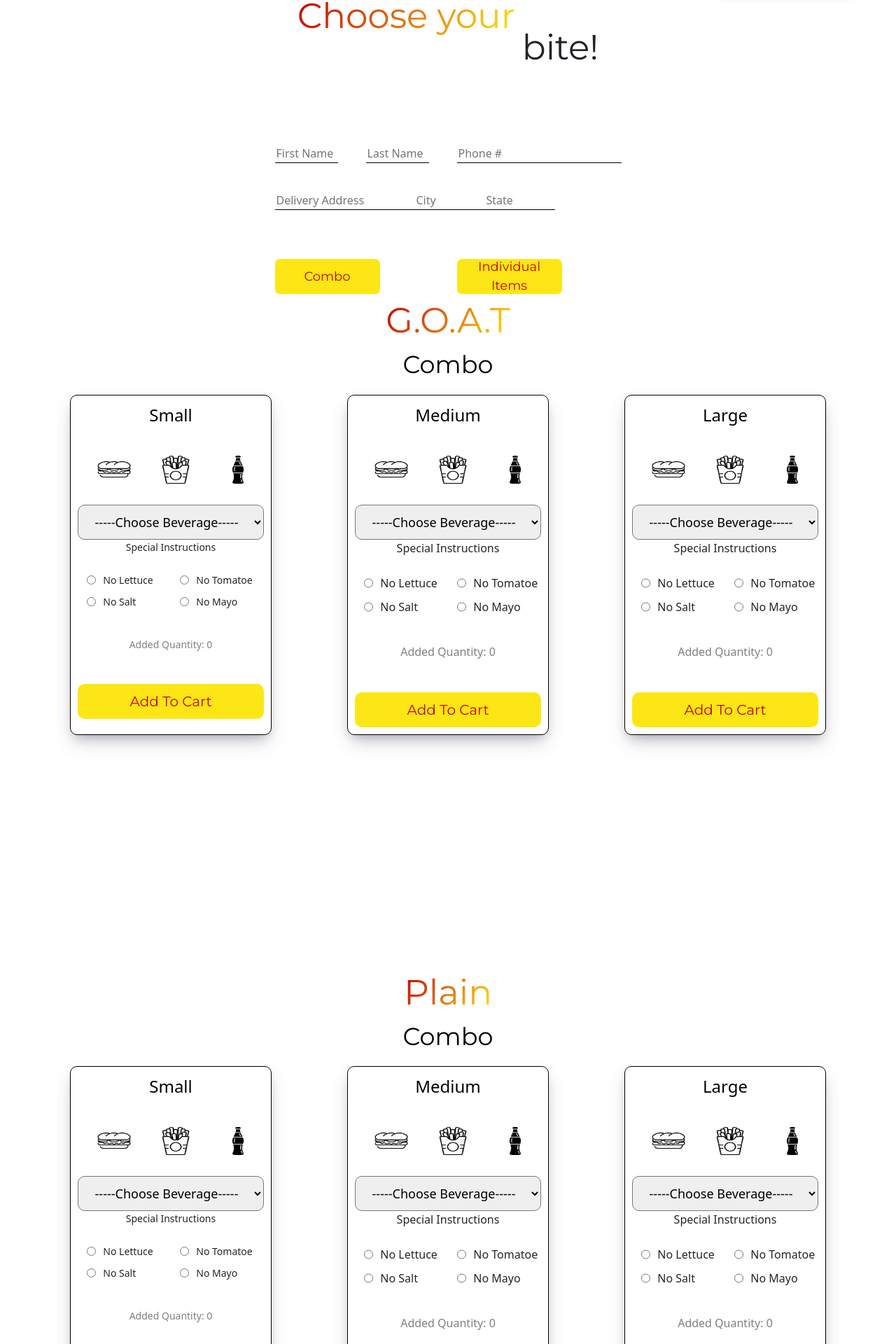
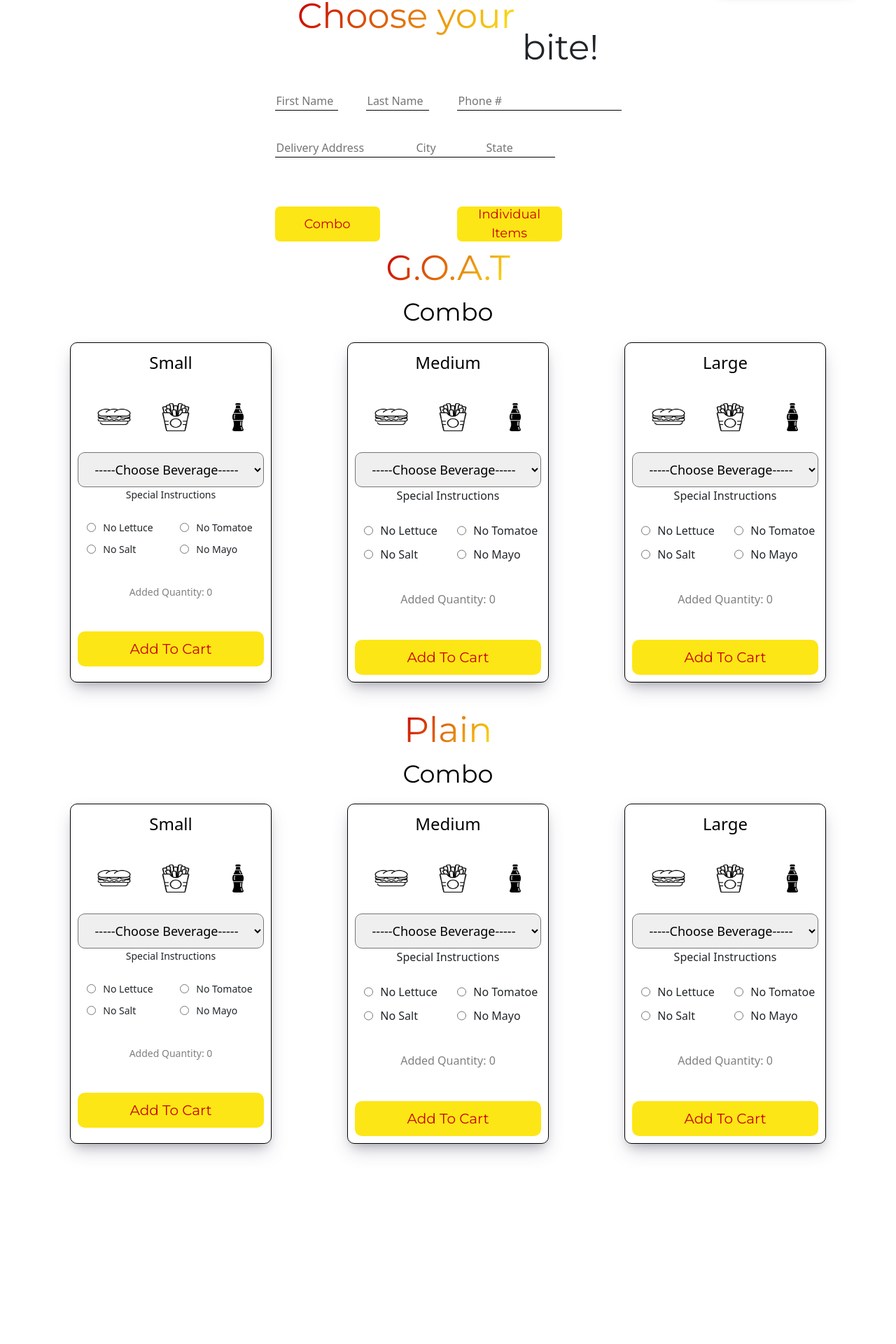
Before and after one commit to JorgeLG87/Lomos-the-G.O.A.T, a React (Vite) app: page /order-now in a window 1280 px wide. Shown: the part 400-2320 px from the top of the page at 70% size. Built offline with nearby package versions, Linux system fonts and the light colour scheme; the HTML template or start-up script is replaced by a standard one.

Commit message:
Fixed CSS for desktop

```diff
--- a/src/Components/Combo.css
+++ b/src/Components/Combo.css
@@ -39,7 +39,7 @@
     padding-bottom: 30px;
     padding-top: 0px;
     text-align: center;
-    margin-top: 300px;
+    margin-top: 0px;
 }
 
 
--- a/src/Components/Form.css
+++ b/src/Components/Form.css
@@ -7,7 +7,6 @@
     margin-top: 100px;
     width: 100%;
     min-height: 3000px;;
-    /* box-shadow: rgb(210, 1, 1) 0px 1px 10px; */
     border-radius: 20px;
     background-color: white;
 
@@ -298,7 +297,7 @@ input::-webkit-inner-spin-button {
 
 .form-fields {
     position: relative;
-    margin-top: 75px;
+    margin-top: 0px;
     @media (width < 450px) {
         margin-top: 75px;
     }
@@ -322,11 +321,6 @@ input::-webkit-inner-spin-button {
     }
 }
 
-hr {
-    color: red;
-    margin-top: 425px;
-    margin-left: -20%;
-}
 
 .add-to-cart {
     height: 30px;
--- a/src/Components/Home.css
+++ b/src/Components/Home.css
@@ -50,7 +50,7 @@
     align-items: center;
     font-size: x-large;
     margin-top: 60px;
-    margin-left: 15%;
+    margin-left: 5%;
     box-shadow: rgba(0, 0, 0, 0.35) 0px 5px 15px;
     background: radial-gradient(circle at 18.7% 37.8%, rgb(250, 250, 250) 0%, rgb(225, 234, 238) 90%);
     @media (width < 450px) {
--- a/src/Components/ShowCart.jsx
+++ b/src/Components/ShowCart.jsx
@@ -50,7 +50,7 @@ export default function ShowCart() {
                             <p className="showcart-title">{data.title}</p>
                             <p style={{color:"gray"}}>Quantity: {product.quantity}</p>
                             <p>Beverage: {product.beverage}</p>
-                            <p>Special Instructions:</p>
+                            <p style={{fontWeight:"bold"}}>Special Instructions:</p>
                             {product.lettuceInstruction ? <p>{product.lettuceInstruction}</p> : null}
                             {product.tomatoesInstruction ? <p>{product.tomatoesInstruction}</p> : null}
                             {product.saltInstruction ? <p>{product.saltInstruction}</p> : null}
```
